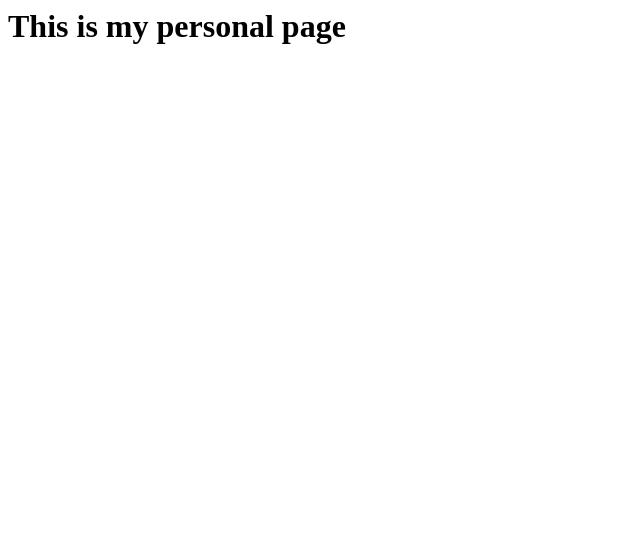
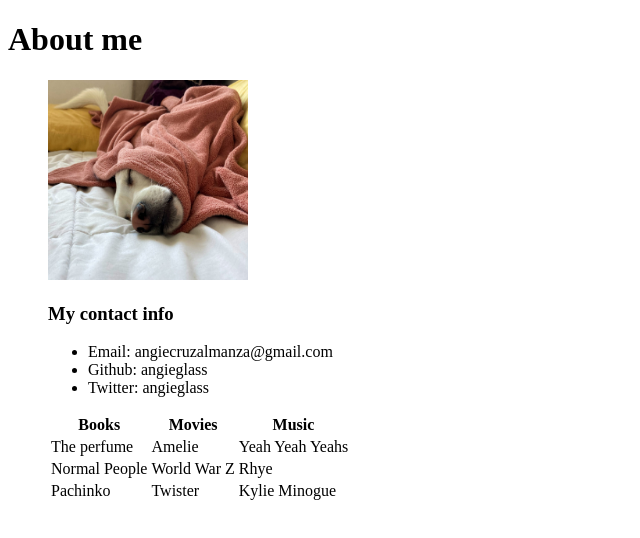
Before and after one commit to angieglass/angieglass.github.io, a plain HTML site: page index.html in a window 1280 px wide. Shown: the whole page, without its empty margins (0-640 px from the left). Drawn offline with Linux system fonts and the light colour scheme.

Commit message:
Index done

```diff
--- a/index.html
+++ b/index.html
@@ -1 +1,50 @@
-<h1> This is my personal page </h1>
+<!DOCTYPE html>
+<html lang="en-us">
+<head>
+  <meta charset="UTF-8">
+  <title>Angie Cruz</title>
+</head>
+
+<body>
+
+  <h1>About me</h1>
+  <figure>
+  <img
+    src="kokencio.jpeg"
+    alt="Koko" width="200" height="200"/>
+
+    <p>
+      <h3>My contact info</h3>
+      <ul>
+
+          <li>Email: angiecruzalmanza@gmail.com</li>
+          <li>Github: angieglass</li>
+          <li>Twitter: angieglass</li>
+        </ul>
+    </p>
+  <table >
+    <thead>
+        <th>Books</th>
+        <th>Movies</th>
+        <th>Music</th>
+      </tr>
+    </thead>
+    <tbody>
+      <tr>
+        <td>The perfume</td>
+        <td>Amelie</td>
+        <td>Yeah Yeah Yeahs</td>
+      </tr>
+      <tr>
+        <td>Normal People</td>
+        <td>World War Z</td>
+        <td>Rhye</td>
+      </tr>
+      <tr>
+        <td>Pachinko</td>
+        <td>Twister</td>
+        <td>Kylie Minogue</td>
+      </tr>
+</body>
+
+</html>
```
Also changed, not shown: kokencio.jpeg (added).
